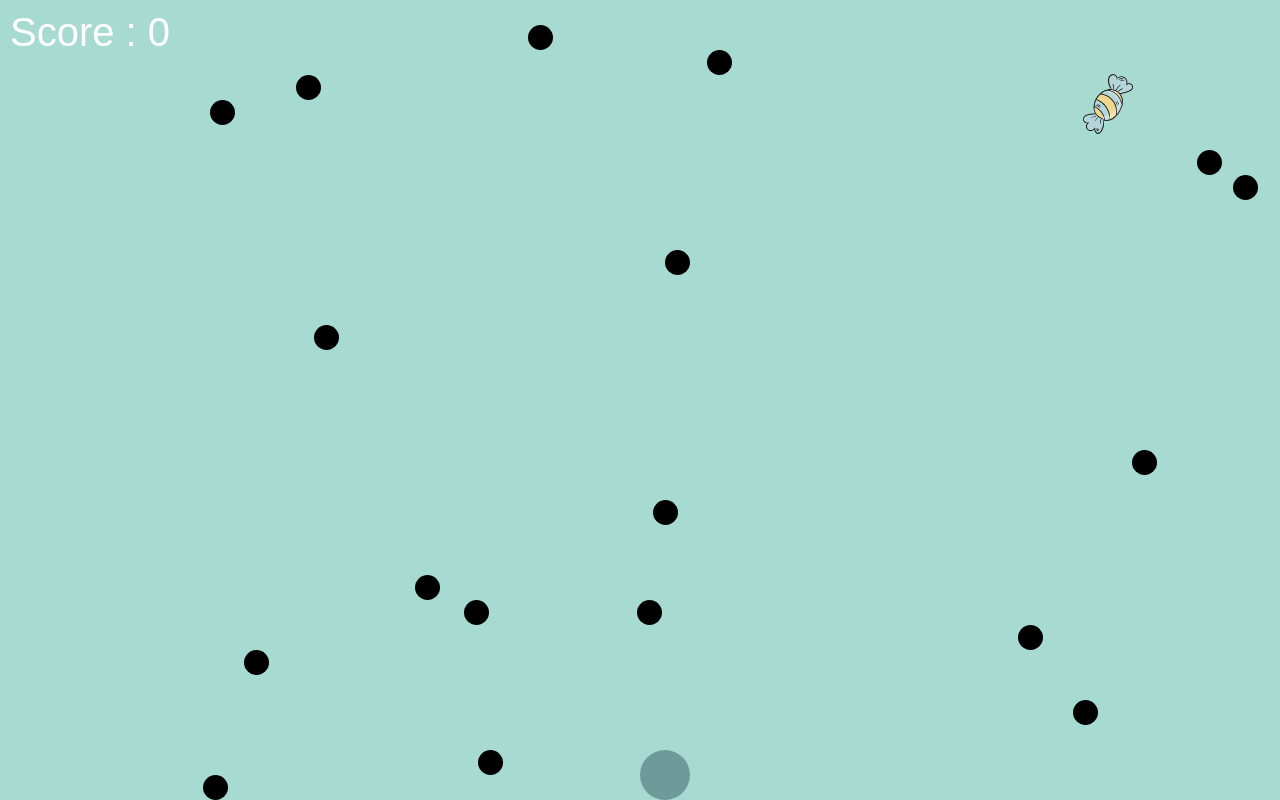
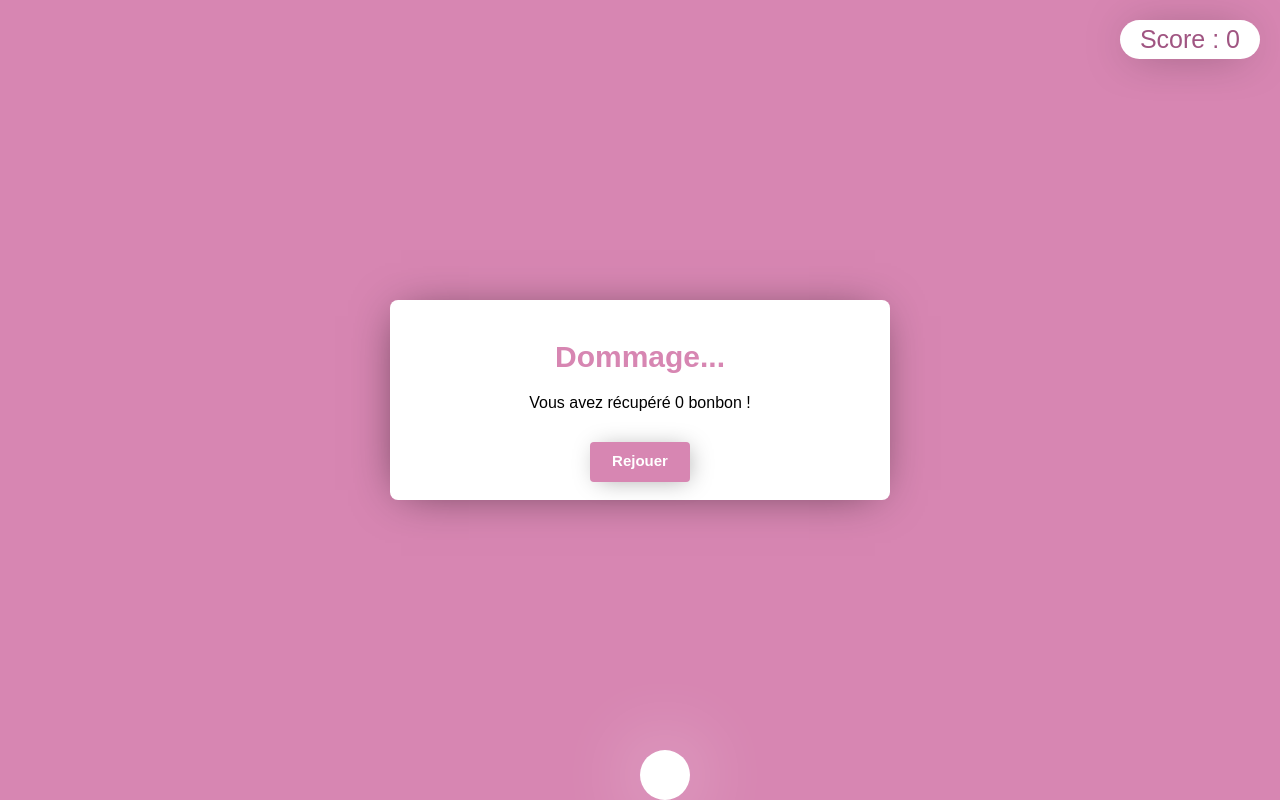
Before and after one commit to solenecallens/final_game, a plain HTML site: page index.html in a window 1280 px wide. Drawn offline with nearby package versions, Linux system fonts and the light colour scheme.

Commit message:
new style

```diff
--- a/css/style.css
+++ b/css/style.css
@@ -2,6 +2,7 @@ body {
 	margin: 0;
 	height: 100vh;
 	overflow: hidden;
+	font-family: sans-serif;
 }
 
 
@@ -10,10 +11,13 @@ body {
 	width: 50px;
 	height: 50px;
 	border-radius: 50%;
-	background-color: #6f9a9a;
+	background-color: #fff;
 	z-index: 1;
 	bottom: 0%;
 	left: 50%;
+	-webkit-box-shadow: 0px 0px 84px -5px rgba(255,255,255,1);
+	-moz-box-shadow: 0px 0px 84px -5px rgba(255,255,255,1);
+	box-shadow: 0px 0px 84px -5px rgba(255,255,255,1);
 }
 
 #gameContainer {
@@ -21,8 +25,10 @@ body {
 	width: 100%;
 	height: 100%;
 	margin: 0;
-	background-color: #a7dad0;
+	background-color: #D786B2;
 	z-index: -1;
+
+
 }
 
 
@@ -47,7 +53,7 @@ body {
 	left: 30px
 }
 
-#guimauve_rose {
+#guimauve_jaune {
 	top: 10px;
 	left: 10px;
 }
@@ -56,22 +62,85 @@ body {
 	width: 25px;
 	height: 25px;
 	border-radius: 25px;
-	background-color: #000;
+	background-color: #A05582;
 }
 
 .score{
 	position: absolute;
 	z-index: 2;
-	top: 10px;
-	left: 10px;
-	color: #ffffff;
-	font-size: 40px;
-	font-family: sans-serif;
+	top: 20px;
+	right: 20px;
+	color: #A05582;
+	font-size: 25px;
+	background-color: #fff;
+	padding-top: 5px;
+	padding-bottom: 5px;
+	padding-left: 20px;
+	padding-right: 20px;
+  	border-radius: 30px;
+  	-webkit-box-shadow: -2px 3px 44px -13px rgba(0,0,0,0.61);
+	-moz-box-shadow: -2px 3px 44px -13px rgba(0,0,0,0.61);
+	box-shadow: -2px 3px 44px -13px rgba(0,0,0,0.61);
+
 }
 
 .score span{
 	display: inline-block;
 }
+
+
 .currentBonbon{
 	display: block;
 }
+
+.retry {
+	text-align: center;
+	position: absolute;
+	width: 500px;
+	height: 200px;
+  	top: 50%;
+  	left: 50%;
+  	transform: translate(-50%, -50%);
+  	background-color: #fff;
+  	z-index: 2;
+  	border-radius: 8px;
+  	-webkit-box-shadow: -2px 3px 44px -13px rgba(0,0,0,0.61);
+	-moz-box-shadow: -2px 3px 44px -13px rgba(0,0,0,0.61);
+	box-shadow: -2px 3px 44px -13px rgba(0,0,0,0.61);
+}
+
+.result {
+	margin-bottom: 30px;
+	margin-top: 20px;
+}
+
+.perdu {
+	font-size: 30px;
+	padding-top: 40px;
+	font-weight: bold;
+	margin: 0;
+	color: #D786B2;
+}
+
+.retry_button {
+	font-weight: bold;
+	font-size:15px;
+	display:block;
+	width: 20%;
+	height: 15%;
+	color: #fff;
+	background-color: #D786B2;
+	margin: 0 auto;
+	padding-top: 10px;
+	border-radius: 4px;
+	margin-bottom: 20px;
+	text-decoration: none;
+	-webkit-box-shadow: 3px 2px 25px -5px rgba(0,0,0,0.38);
+	moz-box-shadow: 3px 2px 25px -5px rgba(0,0,0,0.38);
+	box-shadow: 3px 2px 25px -5px rgba(0,0,0,0.38);
+
+}
+
+.retry_button:hover {
+	background-color: #A05582;
+}
--- a/index.html
+++ b/index.html
@@ -15,7 +15,8 @@
     </div>
    <img src="png/bonbon.png" id="bonbon" class="candy">
    <img src="png/coeur.png" id="coeur" class="candy">
-   <img src="png/guimauve_rose.png" id="guimauve_rose" class="candy">
+   <img src="png/guimauve_jaune.png" id="guimauve_jaune" class="candy">
+   <img src="png/pastille.png" id="pastille" class="candy">
 
    <div class="ennemie"></div>
    <div class="ennemie"></div>
@@ -38,6 +39,13 @@
 
    <div id="gameContainer"></div>
 
+   <div class="retry">
+     <p class="perdu"> Dommage...</p>
+     <p class="result"></p>
+     <a href="index.html" class="retry_button">Rejouer</a>
+   </div>
+
+
 
    <!-- Intégration de jQuery -->
    <script src="http://code.jquery.com/jquery-3.3.1.min.js"></script>
--- a/js/game.js
+++ b/js/game.js
@@ -11,6 +11,8 @@
 
     playerWidth = $("#player").width();
     playerHeight = $("#player").height();
+
+    $('.retry').hide();
 
     $(document).ready(function () {
         var nbEnemies;
@@ -88,7 +90,7 @@
 
     // Affiche un bonbon aléatoirement
     function afficheBonbon() {
-    var candyType = Math.floor(Math.random() * 3);
+    var candyType = Math.floor(Math.random() * 4);
 
         switch (candyType) {
             case 0:
@@ -122,7 +124,21 @@
                 break;
 
             case 2:
-                var $bonbon = $("#guimauve_rose");
+                var $bonbon = $("#guimauve_jaune");
+                var bonbonWidth = $bonbon.width();
+                var bonbonHeight = $bonbon.height();
+
+                var randomPosX = Math.floor(Math.random() * ($(window).width() - bonbonWidth));
+                var randomPosY = Math.floor(Math.random() * ($(window).height() - bonbonHeight));
+                $bonbon.addClass("currentBonbon");
+                $bonbon.css({
+                    top: randomPosY + "px",
+                    left: randomPosX + "px"
+                });
+                break;
+
+            case 3:
+                var $bonbon = $("#pastille");
                 var bonbonWidth = $bonbon.width();
                 var bonbonHeight = $bonbon.height();
 
@@ -176,7 +192,7 @@
             ennemie.css("top", newPosition+'px');
 
             detectCollisionPerso(ennemiePosition);
-        }, 100);
+        },  100);
     }
 
 
@@ -188,6 +204,7 @@
         var currentPosY = $("#player").offset().top;
         var ennemieWidth = $(".ennemie").width();
         var ennemieHeight = $(".ennemie").height();
+        var indiqueScore = "Vous avez récupéré"
 
         if(ennemiePos.left < currentPosX + playerWidth &&
             ennemiePos.left + ennemieWidth > currentPosX&&
@@ -195,10 +212,21 @@
             ennemiePos.top + ennemieHeight > currentPosY){
 
             if(score <= 1){
-                alert("Perdu ! Vous avez récupéré "+score+" bonbon");
+                $('.ennemie').hide();
+                $('.candy').hide();
+                $('.retry').show();
+                $(".result").html("Vous avez récupéré " + score + " bonbon !");
+                // alert("Perdu ! Vous avez récupéré " + score + " bonbon");
+
 
             }else{
-                alert("Perdu ! Vous avez récupéré "+score+" bonbons");
+
+                $('.ennemie').hide();
+                $('.candy').hide();
+                $('.retry').show();
+                $(".result").html("Vous avez récupéré " + score + " bonbons !");
+                // alert("Perdu ! Vous avez récupéré " + score + " bonbons");
+
             }
 
 
```
